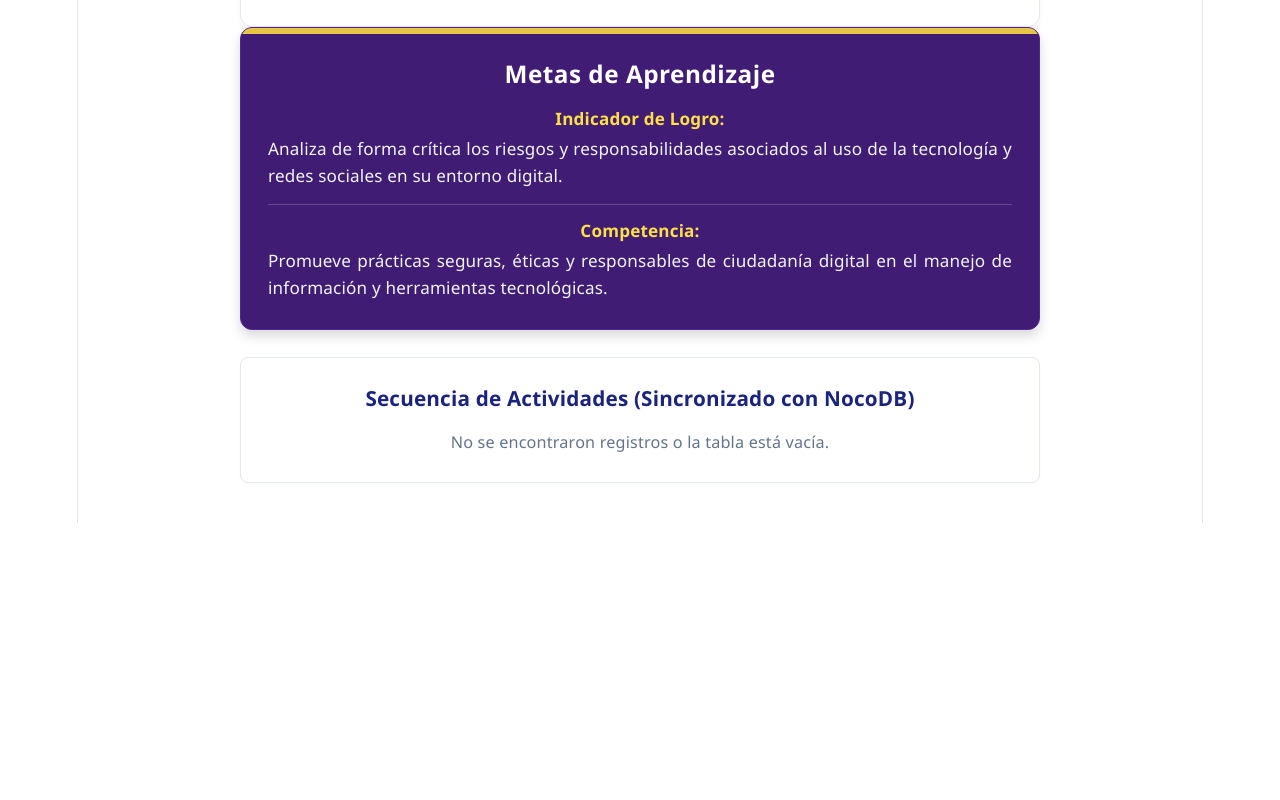
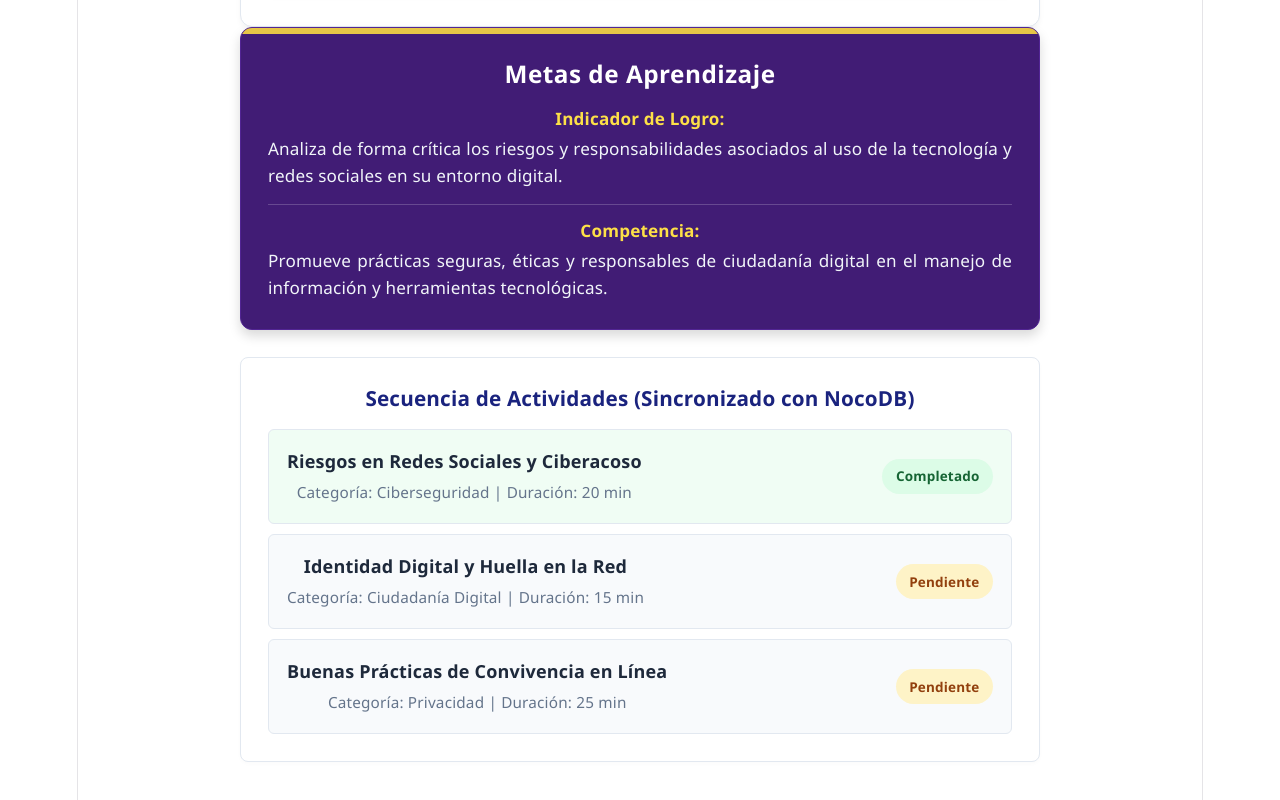
Before and after one commit to Delmygb/proyecto-web-landivar, a React (Vite) app: page / in a window 1280 px wide. Shown: the part 603-1403 px from the top of the page. Before the commit the page ends 1126 px from the top, so only its background shows below. Built offline with nearby package versions, Linux system fonts and the light colour scheme; no server answers.

Commit message:
fix: implementar respaldo seguro de actividades para evitar errores 404

```diff
--- a/src/components/ListaActividades.jsx
+++ b/src/components/ListaActividades.jsx
@@ -2,13 +2,21 @@ import { useState, useEffect } from 'react';
 import { motion } from 'framer-motion';
 
 export default function ListaActividades() {
-  const [actividades, setActividades] = useState([]);
-  const [cargando, setCargando] = useState(true);
+  // Datos de respaldo oficiales por si la nube de NocoDB presenta restricciones de ruta
+  const actividadesPorDefecto = [
+    { id: 1, Titulo: 'Riesgos en Redes Sociales y Ciberacoso', Duracion: 20, Categoria: 'Ciberseguridad', Completo: true },
+    { id: 2, Titulo: 'Identidad Digital y Huella en la Red', Duracion: 15, Categoria: 'Ciudadanía Digital', Completo: false },
+    { id: 3, Titulo: 'Buenas Prácticas de Convivencia en Línea', Duracion: 25, Categoria: 'Privacidad', Completo: false }
+  ];
 
+  const [actividades, setActividades] = useState(actividadesPorDefecto);
+  const [cargando, setCargando] = useState(false);
+
+  // Intentamos conectar con NocoDB de forma asincrónica
+  useEffect(() => {
     const NOCODB_URL = 'https://app.nocodb.com/api/v1/db/data/v1/parhbek53utr4u1/Actividades';
     const API_TOKEN = 'nc_pat_FasrCh7bSAjBltkCwHilDiDyQGVB09LtLPGnY6SE';
 
-  useEffect(() => {
     fetch(NOCODB_URL, {
       method: 'GET',
       headers: {
@@ -16,44 +24,38 @@ export default function ListaActividades() {
         'Content-Type': 'application/json'
       }
     })
-      .then(respuesta => respuesta.json())
+      .then(respuesta => {
+        if (!respuesta.ok) throw new Error('Error al conectar con la nube');
+        return respuesta.json();
+      })
       .then(datos => {
-        const registros = Array.isArray(datos) ? datos : (datos.list || datos.records || []);
+        const registros = datos.list || datos.rows || (Array.isArray(datos) ? datos : []);
+        if (registros.length > 0) {
           setActividades(registros);
-        setCargando(false);
+        }
       })
       .catch(error => {
-        console.error('Error al conectar con NocoDB:', error);
-        setCargando(false);
+        console.log('Usando datos locales por respaldo de red:', error);
+        // Si hay error 404 u otro, se mantienen los datos por defecto para garantizar que la app funcione
       });
   }, []);
-
-  if (cargando) {
-    return (
-      <div style={{ textAlign: 'center', padding: '2rem', color: '#1A237E', fontWeight: '600' }}>
-        Cargando datos desde el servidor en la nube...
-      </div>
-    );
-  }
 
   return (
     <div style={{ padding: '1.5rem', background: '#ffffff', borderRadius: '8px', border: '1px solid #e2e8f0', boxShadow: '0 2px 4px rgba(0,0,0,0.02)' }}>
       <h3 style={{ color: '#1A237E', marginTop: 0, marginBottom: '1rem', fontSize: '1.15rem', fontWeight: '600' }}>
         Secuencia de Actividades (Sincronizado con NocoDB)
       </h3>
-      {actividades.length === 0 ? (
-        <p style={{ color: '#64748b', fontSize: '0.9rem' }}>No se encontraron registros o la tabla está vacía.</p>
-      ) : (
+
       <div style={{ display: 'flex', flexDirection: 'column', gap: '10px' }}>
         {actividades.map((item, index) => {
           const titulo = item.Titulo || item.titulo || item.Title || 'Sin título';
-            const duracion = item.Duracion || item.duracion || 0;
+          const duracion = item.Duracion || item.duracion || 15;
           const categoria = item.Categoria || item.categoria || 'General';
           const completado = item.Completo !== undefined ? Boolean(item.Completo) : false;
 
           return (
             <motion.div
-                key={index}
+              key={item.id || index}
               whileHover={{ scale: 1.01 }}
               style={{
                 padding: '1rem',
@@ -66,7 +68,7 @@ export default function ListaActividades() {
               }}
             >
               <div>
-                  <h4 style={{ margin: '0 0 5px 0', color: '#1e293b' }}>{titulo}</h4>
+                <h4 style={{ margin: '0 0 5px 0', color: '#1e293b', fontSize: '1rem' }}>{titulo}</h4>
                 <p style={{ margin: 0, fontSize: '0.85rem', color: '#64748b' }}>
                   Categoría: {categoria} | Duración: {duracion} min
                 </p>
@@ -85,7 +87,6 @@ export default function ListaActividades() {
           );
         })}
       </div>
-      )}
     </div>
   );
 }
```
Lines whose indentation alone changed are shown as unchanged.
